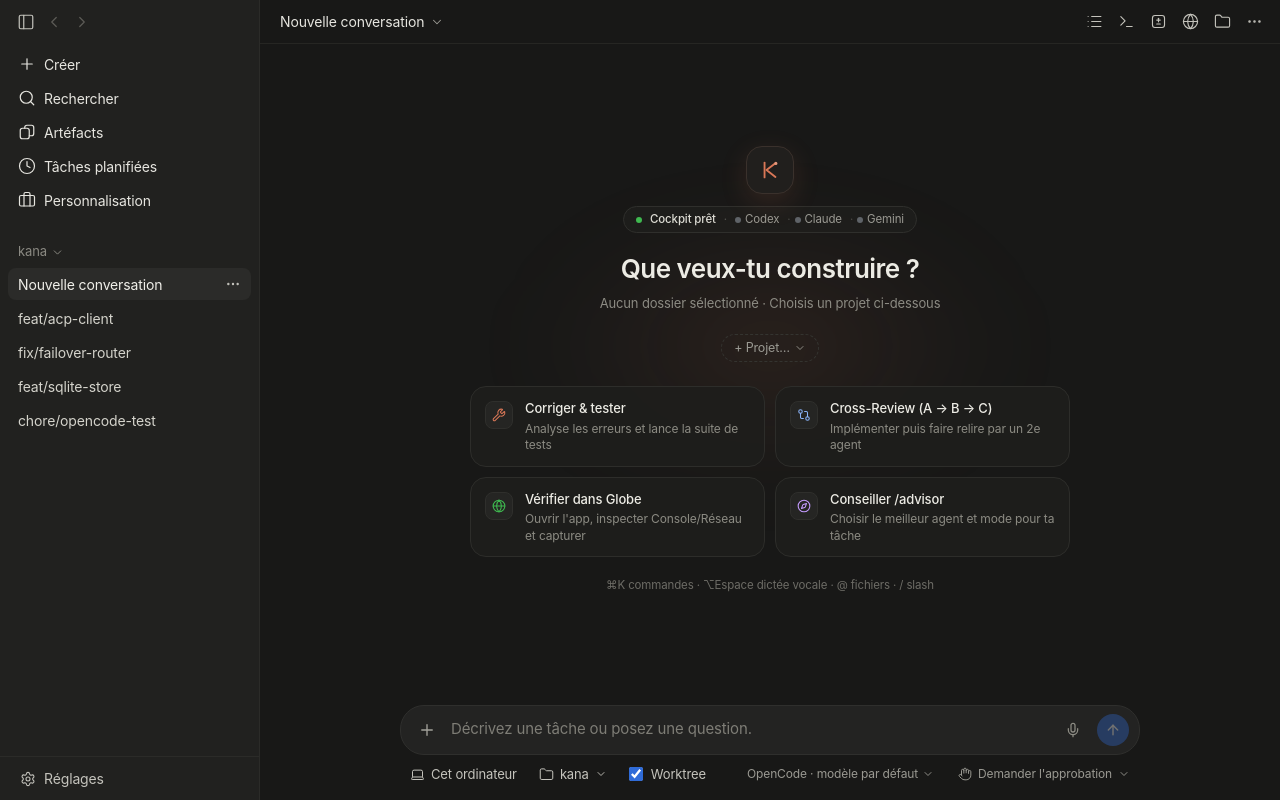
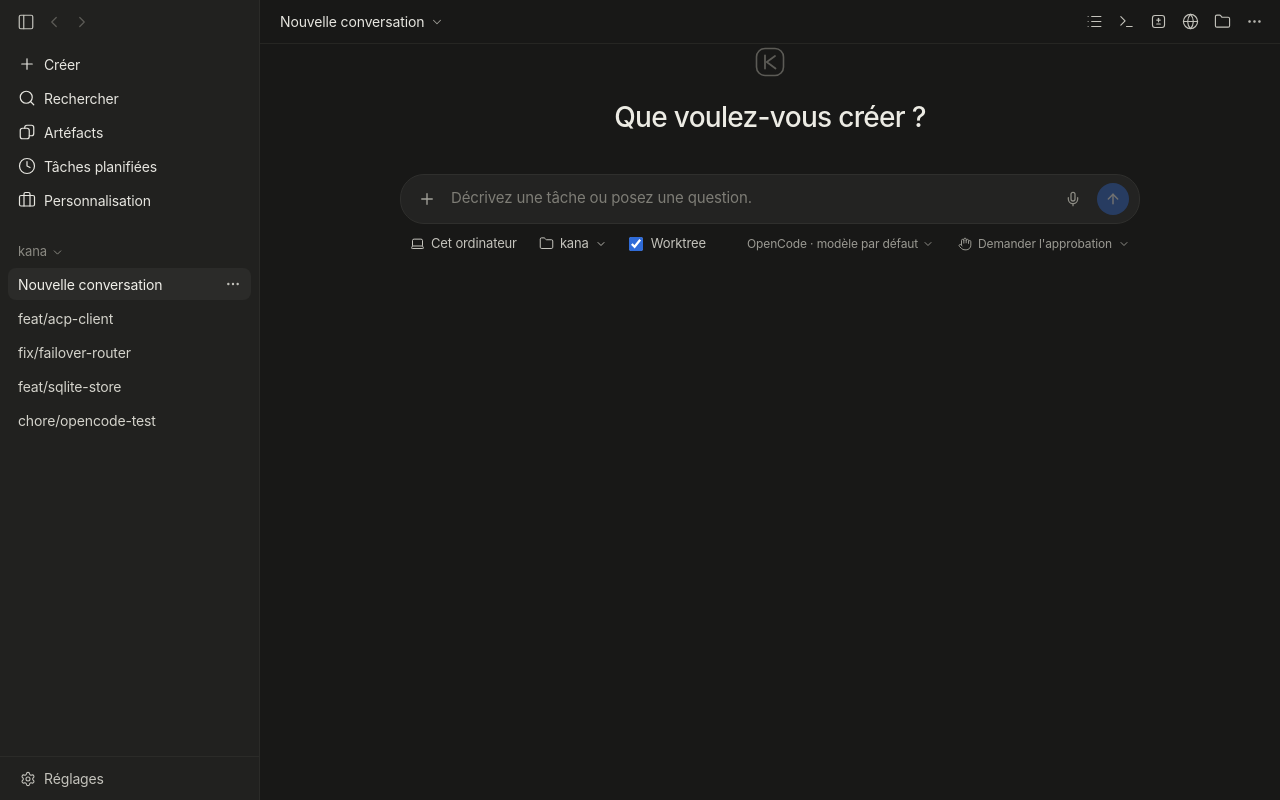
Before and after one commit to HarpeLm/kana, a React (Vite) app in the folder apps/desktop/: page / in a window 1280 px wide. Built offline with nearby package versions, Linux system fonts and the light colour scheme.

Commit message:
style(new-session): adopt minimalist Codex/Antigravity monochrome welcome layout

```diff
--- a/apps/desktop/src/components/NewSession.tsx
+++ b/apps/desktop/src/components/NewSession.tsx
@@ -1,8 +1,6 @@
-import { Compass, GitCompare, Globe, Laptop, Wrench, X } from "lucide-react";
-import { AGENTS } from "../data";
+import { Laptop } from "lucide-react";
 import { tr, useLocale } from "../lib/i18n";
 import { NO_PROJECT, type Project } from "../lib/projects";
-import { problemOf, useUsageVersion } from "../lib/usage";
 import ProjectPicker from "./ProjectPicker";
 
 export interface NewSessionProps {
@@ -18,7 +16,7 @@ export interface NewSessionProps {
   /** Retire un projet de la liste de Kana (le dossier n'est pas supprimé). */
   onRemoveProject: (project: Project) => void;
   onToggleWorktree: (value: boolean) => void;
-  /** Lance ou pré-remplit une amorce rapide en 1 clic. */
+  /** Lance une amorce rapide en 1 clic. */
   onQuickPrompt?: (prompt: string) => void;
   /** Ouvre le conseiller `/advisor` / Cross-Review. */
   onOpenAdvisor?: () => void;
@@ -28,32 +26,38 @@ export interface NewSessionProps {
   onOpenRelay?: () => void;
 }
 
-/** Emblème minimaliste Kana en SVG (sceau géométrique aux tons chauds #d97757). */
-function KanaEmblem() {
+/** Marque monochrome très sobre façon Codex / Antigravity (sans halo ni couleur criarde). */
+function KanaMark() {
   return (
-    <div className="relative flex h-12 w-12 items-center justify-center rounded-2xl border border-[#3a312c] bg-[#211f1d] shadow-[0_8px_28px_rgba(217,119,87,0.14)]">
     <svg
       viewBox="0 0 36 36"
       fill="none"
       aria-hidden="true"
-        className="h-7 w-7 text-[#d97757]"
+      className="h-9 w-9 text-[#5c5b56]"
     >
+      <rect
+        x="4.5"
+        y="4.5"
+        width="27"
+        height="27"
+        rx="8.5"
+        stroke="currentColor"
+        strokeWidth="1.6"
+      />
       <path
-          d="M11 8.5V27.5"
+        d="M13 11.5V24.5"
         stroke="currentColor"
-          strokeWidth="2.4"
+        strokeWidth="1.8"
         strokeLinecap="round"
       />
       <path
-          d="M24.5 9.5L13.5 18L25 27"
+        d="M23 12L14.8 18L23.5 24.5"
         stroke="currentColor"
-          strokeWidth="2.4"
+        strokeWidth="1.8"
         strokeLinecap="round"
         strokeLinejoin="round"
       />
-        <circle cx="25.5" cy="9.5" r="2" fill="#e5977b" />
     </svg>
-    </div>
   );
 }
 
@@ -93,17 +97,29 @@ export function EnvironmentRow({ session }: { session: NewSessionProps }) {
   );
 }
 
-interface QuickStartCard {
-  id: string;
-  title: string;
-  description: string;
-  icon: typeof Wrench;
-  accent: string;
-  onClick: () => void;
+/** En-tête épuré d'une nouvelle session (style Codex / Antigravity) centré juste au-dessus du Composer. */
+export function NewSessionCenter({ session }: { session: NewSessionProps }) {
+  const locale = useLocale();
+  const none = !session.projectPath || session.projectPath === NO_PROJECT;
+
+  return (
+    <div className="mb-7 flex flex-col items-center px-6 text-center">
+      <KanaMark />
+      <h1 className="mt-4 text-[28px] font-medium tracking-[-0.025em] text-[#ecebe4]">
+        {tr("Que voulez-vous créer ?", "What do you want to build?", locale)}
+      </h1>
+      {!none && (
+        <p className="mt-1.5 text-[13px] text-[#7a7972]">
+          {session.projectName}
+          {session.useWorktree ? ` · ${tr("worktree isolé", "isolated worktree", locale)}` : ""}
+        </p>
+      )}
+    </div>
+  );
 }
 
-/** Au centre d'une conversation vide : emblème Kana, cockpit prêt, pilules projets et amorces 1 clic. */
-export function NewSessionCenter({
+/** Actions rapides discrètes (une seule ligne sobre sous le Composer, façon Antigravity). */
+export function NewSessionQuickActions({
   session,
   onSend,
 }: {
@@ -111,68 +127,41 @@ export function NewSessionCenter({
   onSend?: (text: string) => void;
 }) {
   const locale = useLocale();
-  useUsageVersion();
-
-  const recent = session.projects.slice(0, 4);
-  const none = !session.projectPath || session.projectPath === NO_PROJECT;
   const dispatchPrompt = (text: string) => {
     if (session.onQuickPrompt) session.onQuickPrompt(text);
     else onSend?.(text);
   };
 
-  const cockpitAgents = AGENTS.filter((a) => a.id === "claude" || a.id === "codex" || a.id === "gemini");
-
-  const quickCards: QuickStartCard[] = [
+  const actions = [
     {
-      id: "fix-test",
-      title: tr("Corriger & tester", "Fix & test", locale),
-      description: tr(
-        "Analyse les erreurs et lance la suite de tests",
-        "Analyze errors and run the test suite",
-        locale,
-      ),
-      icon: Wrench,
-      accent: "text-[#d97757]",
+      id: "fix",
+      label: tr("Corriger & tester", "Fix & test", locale),
       onClick: () =>
         dispatchPrompt(
           tr(
-            "Analyse les erreurs récentes du dépôt, propose un correctif ciblé et lance la suite de tests pour vérifier.",
-            "Analyze recent repository errors, propose a focused fix, and run the test suite to verify.",
+            "Analyse les erreurs récentes du dépôt, propose un correctif ciblé et lance la suite de tests.",
+            "Analyze recent repository errors, propose a focused fix, and run the test suite.",
             locale,
           ),
         ),
     },
     {
       id: "cross-review",
-      title: tr("Cross-Review (A → B → C)", "Cross-Review (A → B → C)", locale),
-      description: tr(
-        "Implémenter puis faire relire par un 2e agent",
-        "Implement then review with a second provider",
-        locale,
-      ),
-      icon: GitCompare,
-      accent: "text-[#8ab4f8]",
+      label: tr("Cross-Review", "Cross-Review", locale),
       onClick: () => {
         if (session.onOpenAdvisor) session.onOpenAdvisor();
         else dispatchPrompt("/advisor");
       },
     },
     {
-      id: "globe-verify",
-      title: tr("Vérifier dans Globe", "Verify in Globe", locale),
-      description: tr(
-        "Ouvrir l'app, inspecter Console/Réseau et capturer",
-        "Open the app, inspect Console/Network and capture",
-        locale,
-      ),
-      icon: Globe,
-      accent: "text-[#3fb950]",
+      id: "globe",
+      label: tr("Vérifier dans Globe", "Verify in Globe", locale),
       onClick: () => {
         session.onOpenGlobe?.();
         dispatchPrompt(
           tr(
-            "Ouvre l'application dans Globe, inspecte les erreurs console JS et réseau, puis vérifie le rendu visuel.",
-            "Open the app in Globe, inspect JS console and network errors, and verify the visual rendering.",
+            "Ouvre l'application dans Globe, inspecte la console JS et le réseau, puis vérifie le rendu.",
+            "Open the app in Globe, inspect JS console and network, then verify the rendering.",
             locale,
           ),
         );
@@ -180,14 +169,7 @@ export function NewSessionCenter({
     },
     {
       id: "advisor",
-      title: tr("Conseiller /advisor", "Advisor /advisor", locale),
-      description: tr(
-        "Choisir le meilleur agent et mode pour ta tâche",
-        "Pick the best agent and mode for your task",
-        locale,
-      ),
-      icon: Compass,
-      accent: "text-[#c49bff]",
+      label: "/advisor",
       onClick: () => {
         if (session.onOpenAdvisor) session.onOpenAdvisor();
         else dispatchPrompt("/advisor");
@@ -195,155 +177,18 @@ export function NewSessionCenter({
     },
   ];
 
-  const contextSubtitle = none
-    ? tr("Aucun dossier sélectionné · Choisis un projet ci-dessous", "No folder selected · Pick a project below", locale)
-    : session.useWorktree
-      ? tr(
-          `Projet actif : ${session.projectName} · Worktree isolé`,
-          `Active project: ${session.projectName} · Isolated worktree`,
-          locale,
-        )
-      : tr(
-          `Projet actif : ${session.projectName} · Dossier local`,
-          `Active project: ${session.projectName} · Local folder`,
-          locale,
-        );
-
   return (
-    <div className="relative flex flex-1 flex-col items-center justify-center overflow-y-auto px-6 py-8">
-      {/* Lueur ambiante très subtile derrière l'emblème pour casser le gris plat */}
-      <div
-        aria-hidden="true"
-        className="pointer-events-none absolute top-1/2 left-1/2 h-[300px] w-[520px] -translate-x-1/2 -translate-y-[58%] rounded-full bg-[radial-gradient(ellipse_at_center,rgba(217,119,87,0.11)_0%,rgba(217,119,87,0.03)_42%,transparent_72%)] blur-2xl"
-      />
-
-      <div className="relative z-10 flex w-full max-w-[600px] flex-col items-center">
-        {/* Emblème Kana + mini-pilule Cockpit prêt */}
-        <div className="mb-4 flex flex-col items-center gap-3">
-          <KanaEmblem />
+    <div className="mt-4 flex flex-wrap items-center justify-center gap-1.5 px-6">
+      {actions.map((action) => (
         <button
+          key={action.id}
           type="button"
-            onClick={session.onOpenRelay}
-            title={tr("Configurer le relais multi-fournisseurs", "Configure multi-provider relay", locale)}
-            className="inline-flex items-center gap-2 rounded-full border border-[#2f2f2c] bg-[#1e1e1c]/90 px-3 py-1 text-[11.5px] text-[#a7a69e] transition hover:border-[#42423d] hover:text-[#ecebe4]"
+          onClick={action.onClick}
+          className="rounded-full border border-[#2b2b29] bg-transparent px-3 py-1 text-[12px] text-[#8c8b83] transition hover:border-[#3c3c38] hover:bg-[#21211f] hover:text-[#dcdbd3]"
         >
-            <span className="h-1.5 w-1.5 rounded-full bg-[#3fb950]" />
-            <span className="font-medium text-[#dcdbd3]">
-              {tr("Cockpit prêt", "Cockpit ready", locale)}
-            </span>
-            <span className="text-[#565650]">·</span>
-            <span className="inline-flex items-center gap-2">
-              {cockpitAgents.map((agent, idx) => {
-                const blocked = Boolean(problemOf(agent.id));
-                const isSelected = session.activeAgentId === agent.id;
-                return (
-                  <span key={agent.id} className="inline-flex items-center gap-1">
-                    {idx > 0 && <span className="text-[#4a4a45]">·</span>}
-                    <span
-                      className={`h-1.5 w-1.5 rounded-full ${
-                        blocked ? "bg-[#e0a84b]" : isSelected ? "bg-[#d97757]" : "bg-[#5f6368]"
-                      }`}
-                    />
-                    <span className={isSelected ? "text-[#ecebe4]" : "text-[#9a9992]"}>
-                      {agent.name.split(" ")[0]}
-                    </span>
-                  </span>
-                );
-              })}
-            </span>
+          {action.label}
         </button>
-        </div>
-
-        {/* Accroche chaleureuse + contexte actif */}
-        <h1 className="text-center text-[26px] font-semibold tracking-[-0.02em] text-[#ecebe4]">
-          {tr("Que veux-tu construire ?", "What do you want to build?", locale)}
-        </h1>
-        <p className="mt-1.5 text-center text-[13px] text-[#8c8b83]">{contextSubtitle}</p>
-
-        {/* Barre compacte de pilules Projets récents */}
-        <div
-          aria-label={tr("Projets récents", "Recent projects", locale)}
-          className="mt-5 flex flex-wrap items-center justify-center gap-1.5"
-        >
-          {recent.map((project) => {
-            const active = project.path === session.projectPath;
-            return (
-              <div
-                key={project.path}
-                title={project.path.replace(/^\/Users\/[^/]+/, "~")}
-                className={`group inline-flex items-center rounded-full border transition ${
-                  active
-                    ? "border-[#4b433e] bg-[#262320] text-[#ecebe4]"
-                    : "border-[#2c2c29] bg-[#1e1e1c] text-[#b8b7ae] hover:border-[#3e3e39] hover:bg-[#242422] hover:text-[#ecebe4]"
-                }`}
-              >
-                <button
-                  type="button"
-                  onClick={() => session.onSelectProject(project)}
-                  className="inline-flex items-center gap-1.5 py-1 pl-3 pr-2 text-[12.5px]"
-                >
-                  <span
-                    className={`h-1.5 w-1.5 rounded-full ${active ? "bg-[#d97757]" : "bg-[#5a5a54]"}`}
-                  />
-                  <span className="max-w-[140px] truncate">{project.name}</span>
-                </button>
-                <button
-                  type="button"
-                  onClick={() => session.onRemoveProject(project)}
-                  title={tr("Retirer de Kana (le dossier n'est pas supprimé)", "Remove from Kana (folder is not deleted)", locale)}
-                  aria-label={`Retirer ${project.name}`}
-                  className="mr-1 flex h-4.5 w-4.5 items-center justify-center rounded-full text-[#7c7b74] opacity-0 transition hover:bg-[#353531] hover:text-[#ecebe4] group-hover:opacity-100 focus:opacity-100"
-                >
-                  <X className="h-3 w-3" strokeWidth={1.8} />
-                </button>
-              </div>
-            );
-          })}
-
-          <ProjectPicker
-            projects={session.projects}
-            current={session.projectPath}
-            currentName={session.projectName}
-            onSelect={session.onSelectProject}
-            onOpenFolder={session.onOpenFolder}
-            onCreate={session.onCreateProject}
-            onRemove={session.onRemoveProject}
-            triggerLabel={tr("+ Projet…", "+ Project…", locale)}
-            dropDown
-            triggerClassName="inline-flex items-center gap-1 rounded-full border border-dashed border-[#343430] bg-transparent px-3 py-1 text-[12.5px] text-[#9a9992] transition hover:border-[#4c4c46] hover:bg-[#222220] hover:text-[#ecebe4]"
-          />
-        </div>
-
-        {/* 4 cartes d'amorce en 1 clic (grille 2×2) */}
-        <div className="mt-6 grid w-full grid-cols-1 gap-2.5 sm:grid-cols-2">
-          {quickCards.map((card) => {
-            const Icon = card.icon;
-            return (
-              <button
-                key={card.id}
-                type="button"
-                onClick={card.onClick}
-                className="group flex items-start gap-3 rounded-2xl border border-[#2d2d2a] bg-[#1e1e1c]/95 px-3.5 py-3 text-left transition hover:border-[#45433e] hover:bg-[#252522]"
-              >
-                <span className="mt-0.5 flex h-7 w-7 shrink-0 items-center justify-center rounded-lg border border-[#2f2f2c] bg-[#252523] transition group-hover:border-[#3e3e3a]">
-                  <Icon className={`h-3.5 w-3.5 ${card.accent}`} strokeWidth={1.8} />
-                </span>
-                <span className="min-w-0 flex-1">
-                  <span className="block text-[13px] font-medium text-[#ecebe4]">{card.title}</span>
-                  <span className="mt-0.5 block text-[12px] leading-snug text-[#8c8b83] group-hover:text-[#a4a39b]">
-                    {card.description}
-                  </span>
-                </span>
-              </button>
-            );
-          })}
-        </div>
-
-        {/* Micro-aide raccourcis */}
-        <p className="mt-5 text-center text-[11.5px] text-[#6d6c66]">
-          {tr("⌘K commandes · ⌥Espace dictée vocale · @ fichiers · / slash", "⌘K commands · ⌥Space voice dictation · @ files · / slash", locale)}
-        </p>
-      </div>
+      ))}
     </div>
   );
 }
```
Lines whose indentation alone changed are shown as unchanged.
